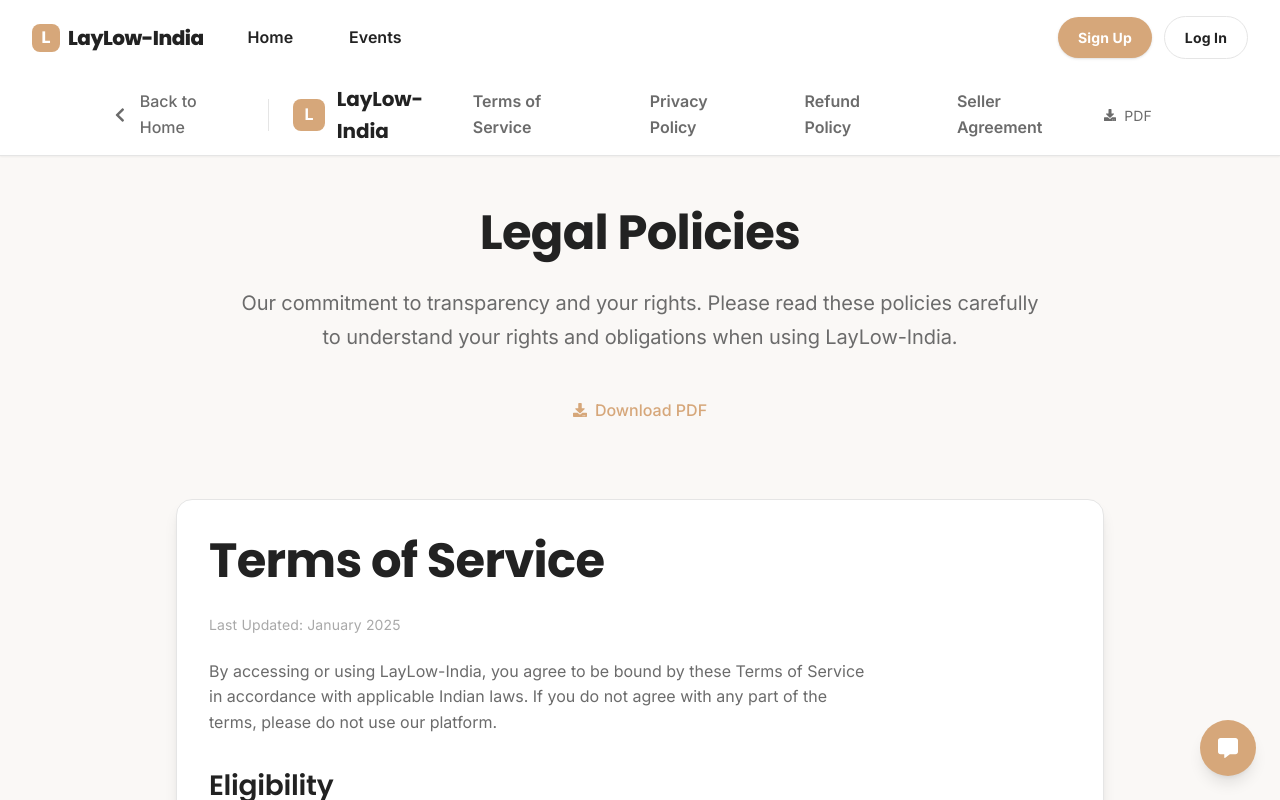
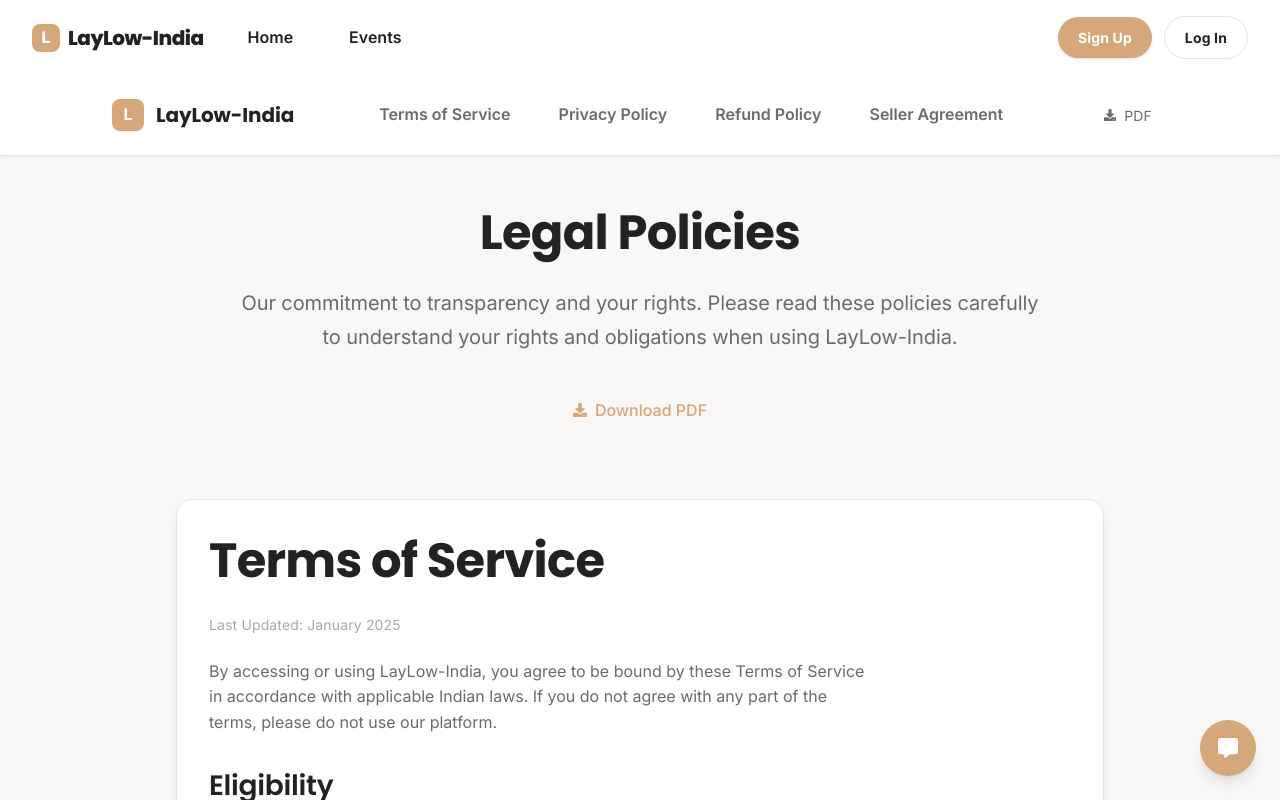
Before and after one commit to stanish28/ticketreselling, a React (Create React App) app in the folder client/: page /legal in a window 1280 px wide. Shown: the top 800 px of the page. Built offline with nearby package versions, Linux system fonts and the light colour scheme.

Commit message:
Remove Back to Home navigation links from all pages

```diff
--- a/client/src/pages/FAQPage.tsx
+++ b/client/src/pages/FAQPage.tsx
@@ -88,14 +88,7 @@
       {/* Navigation Bar */}
       <nav className="sticky top-0 z-50 bg-white shadow-sm border-b border-[#E5E5E5]">
         <div className="max-w-4xl mx-auto px-6 sm:px-8 lg:px-12">
-          <div className="flex items-center justify-between h-16">
-            <Link
-              to="/"
-              className="flex items-center space-x-3 text-[#6B6B6B] hover:text-[#222] transition-colors"
-            >
-              <FaChevronLeft className="text-base" />
-              <span className="text-base font-medium">Back to Home</span>
-            </Link>
+          <div className="flex items-center justify-center h-16">
             <div className="flex items-center space-x-3">
               <span className="w-7 h-7 rounded-lg bg-[#D6A77A] flex items-center justify-center font-bold text-white text-base">L</span>
               <span className="font-display font-bold text-xl text-[#222]">LayLow-India</span>
--- a/client/src/pages/LegalPage.tsx
+++ b/client/src/pages/LegalPage.tsx
@@ -47,20 +47,10 @@
       <nav className="sticky top-0 z-50 bg-white shadow-sm border-b border-[#E5E5E5]">
         <div className="max-w-6xl mx-auto px-6 sm:px-8 lg:px-12">
           <div className="flex items-center justify-between h-20">
-            {/* Logo and Back Button */}
-            <div className="flex items-center space-x-6">
-              <Link
-                to="/"
-                className="flex items-center space-x-3 text-[#6B6B6B] hover:text-[#222] transition-colors"
-              >
-                <FaChevronLeft className="text-base" />
-                <span className="text-base font-medium">Back to Home</span>
-              </Link>
-              <div className="h-8 w-px bg-[#E5E5E5]"></div>
-              <div className="flex items-center space-x-3">
-                <span className="w-8 h-8 rounded-lg bg-[#D6A77A] flex items-center justify-center font-bold text-white text-base">L</span>
-                <span className="font-display font-bold text-xl text-[#222]">LayLow-India</span>
-              </div>
+            {/* Logo */}
+            <div className="flex items-center space-x-3">
+              <span className="w-8 h-8 rounded-lg bg-[#D6A77A] flex items-center justify-center font-bold text-white text-base">L</span>
+              <span className="font-display font-bold text-xl text-[#222]">LayLow-India</span>
             </div>
 
             {/* Navigation Links */}
--- a/client/src/pages/LoginPage.tsx
+++ b/client/src/pages/LoginPage.tsx
@@ -147,14 +147,7 @@
             </button>
           </div>
 
-          <div className="text-center mt-6">
-            <Link
-              to="/"
-              className="font-bold text-[#FF6B35] hover:text-[#E55A2B] hover:underline hover:underline-offset-4 transition-all text-lg"
-            >
-              Back to home
-            </Link>
-          </div>
+
         </form>
       </div>
     </div>
--- a/client/src/pages/RegisterPage.tsx
+++ b/client/src/pages/RegisterPage.tsx
@@ -84,12 +84,7 @@
               >
                 Go to Login
               </Link>
-              <Link
-                to="/"
-                className="block w-full text-center bg-white border-2 border-[#FF6B35] text-[#FF6B35] font-bold py-4 px-6 rounded-xl hover:bg-[#FF6B35] hover:text-white transition-all text-lg"
-              >
-                Back to Home
-              </Link>
+
             </div>
           </div>
         </div>
@@ -283,14 +278,7 @@
             </button>
           </div>
 
-          <div className="text-center mt-6">
-            <Link
-              to="/"
-              className="font-bold text-[#FF6B35] hover:text-[#E55A2B] hover:underline hover:underline-offset-4 transition-all text-lg"
-            >
-              Back to home
-            </Link>
-          </div>
+
         </form>
       </div>
     </div>
```
